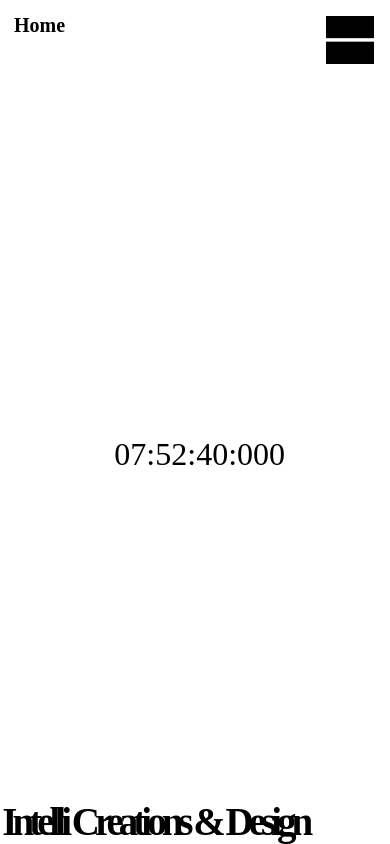
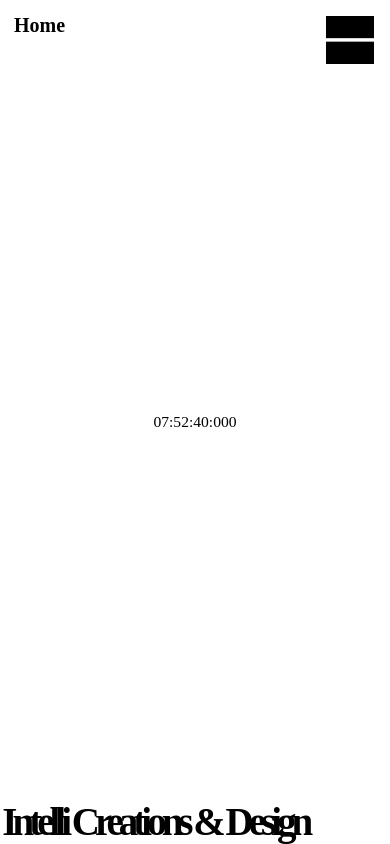
Before and after one commit to ssjsqueezy/Intelli, a plain HTML site: page index.html in a window 390 px wide. Drawn offline with nearby package versions, Linux system fonts and the light colour scheme.

Commit message:
Update stylesheet.css

```diff
--- a/stylesheet.css
+++ b/stylesheet.css
@@ -4,6 +4,7 @@ html, body {
    width: 100%;
    height: 100vh;
    font-family: "Neue Montreal";
+   overflow: hidden; /* Prevent scrolling */
 }
 
 * {
@@ -126,18 +127,17 @@ html, body {
 /* Digital Clock Styling */
 #digital-clock {
    position: fixed;
-   margin: 1em;
-   top: 0;
-   left: 50%;
-   transform: translate(-50%, -50%);
+   top: 50%; /* Center vertically */
+   left: 50%; /* Center horizontally */
+   transform: translate(-50%, -50%); /* Adjust position to center */
    font-size: 2rem;
    color: #000;
-   font-family: 'Pixelfy Sans'; /* Updated to Pixelfy Sans */
-   z-index: 0; /* Ensure the clock stays on top */
+   font-family: 'Pixelfy Sans';
+   z-index: 0;
    padding: 10px 20px;
    transition: opacity 0.3s ease; /* Smooth fade-out animation */
    display: flex; /* Use flexbox */
-   flex-direction: row; /* Default direction */
+   flex-direction: column; /* Default direction */
    justify-content: center; /* Center the clock */
 }
 
@@ -176,11 +176,6 @@ html, body {
    }
 
    #digital-clock {
-      top: 50%;
-      left: 43%;
-      font-size: 2rem;
-      display: flex; /* Ensure it remains a flex container */
-      flex-direction: column; /* Change direction to column */
-      align-items: center; /* Center items */
+      font-size: 4vw; /* Adjust font size for better visibility on mobile */
    }
 }
```
